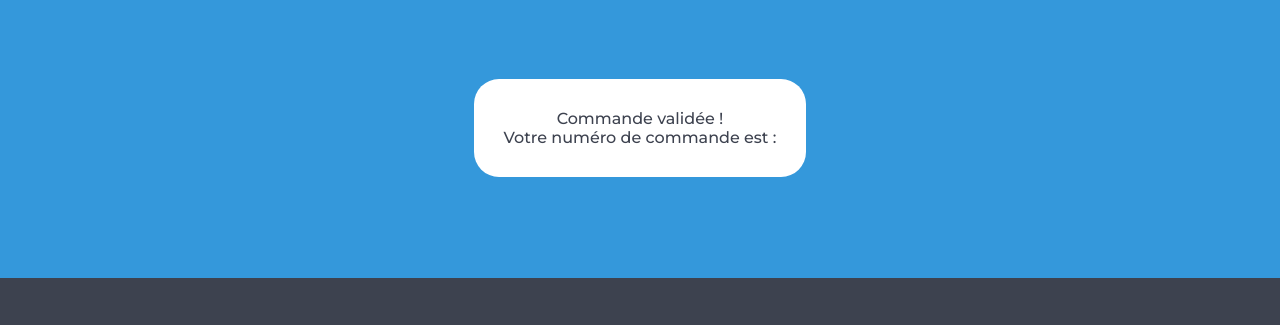
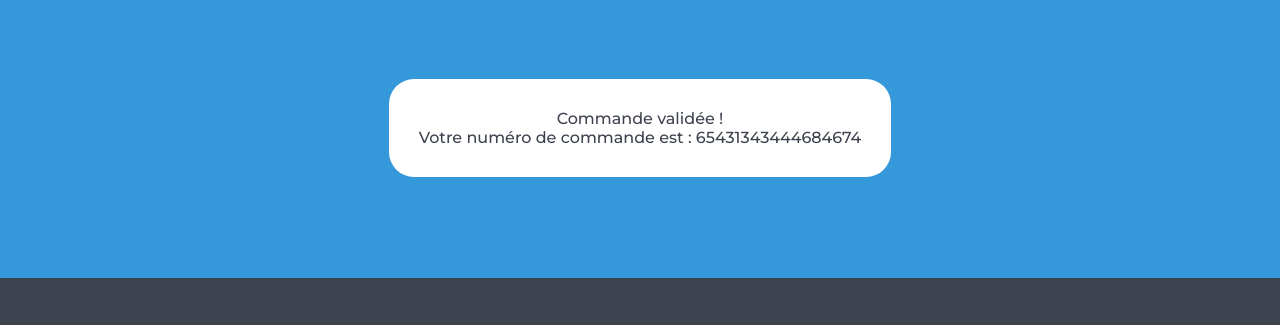
Before and after one commit to LHCRYPT/Projet-5-construire-site-e.commerce, a plain HTML site: page front/html/confirmation.html in a window 1280 px wide. Shown: the part 745-1070 px from the top of the page. Drawn offline with Linux system fonts and the light colour scheme; no server answers.

Commit message:
ajout du numéro client sur fichier cart

```diff
--- a/front/html/confirmation.html
+++ b/front/html/confirmation.html
@@ -46,7 +46,7 @@
       <div class="limitedWidthBlock" id="limitedWidthBlock">
 
         <div class="confirmation">
-          <p>Commande validée ! <br>Votre numéro de commande est : <span id="orderId"><!-- 65431343444684674 --></span></p>
+          <p>Commande validée ! <br>Votre numéro de commande est : <span id="orderId">65431343444684674 </span></p>
         </div>
 
       </div>
```
Also changed, not shown: front/js/cart.js (line endings or trailing spaces).
